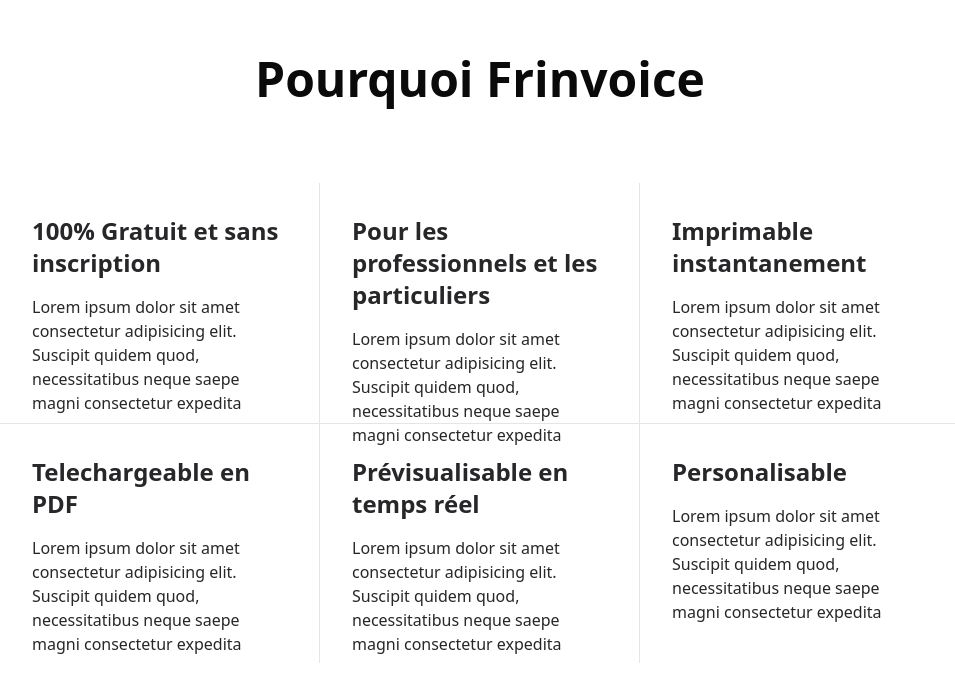
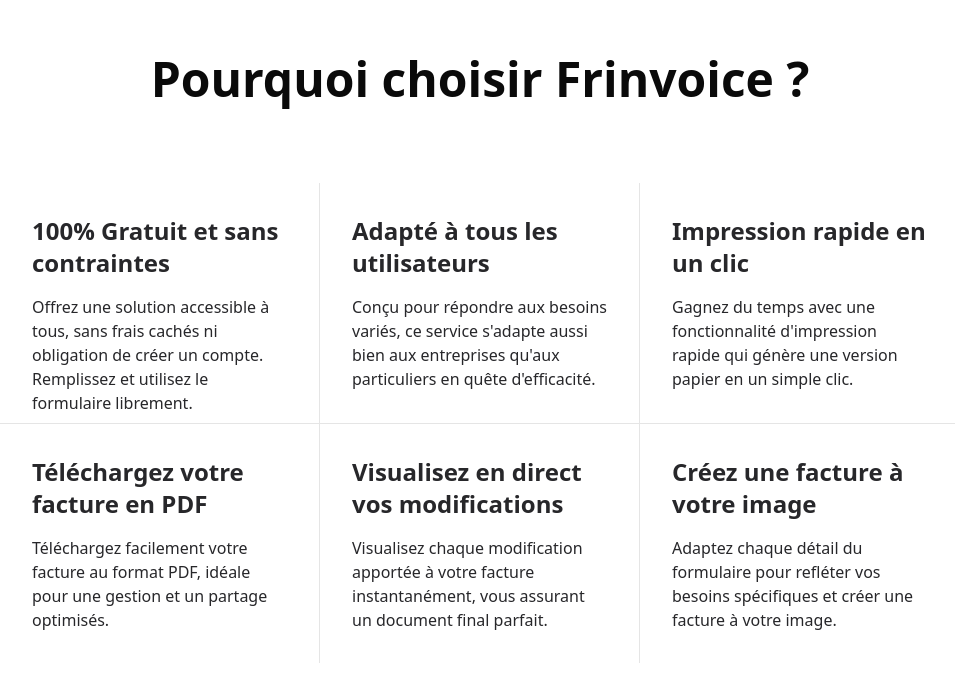
Before and after one commit to vickod/frinvoice, a Next.js app: page / in a window 1280 px wide. Shown: the part 2061-2754 px from the top of the page, without its empty margins (160-1115 px from the left). Built offline with nearby package versions, Linux system fonts and the light colour scheme.

Commit message:
benefits section ends

```diff
--- a/src/app/page.tsx
+++ b/src/app/page.tsx
@@ -1,6 +1,5 @@
-import About from "@/components/global/About";
+import Benefits from "@/components/global/Benefits";
 import Footer from "@/components/global/Footer";
-import AboutTest from "@/components/global/AboutTest";
 import Header from "@/components/global/Header";
 import InvoiceSimple from "@/components/global/Invoice";
 import Navbar from "@/components/global/Navbar";
@@ -11,8 +10,7 @@
       <Navbar />
       <Header />
       <InvoiceSimple />
-      <About />
-      {/* <AboutTest /> */}
+      <Benefits />
 
       <Footer />
     </div>
--- a/src/components/global/About.tsx
+++ b/src/components/global/Benefits.tsx
@@ -4,67 +4,68 @@
 import { GiCheckMark } from "react-icons/gi";
 import { Button } from "../ui/button";
 
-export default function About() {
+export default function Benefits() {
   return (
-    <div className="mt-60 xl:w-9/12 w-11/12  mx-auto  mb-60 ">
+    <div id="benefits" className="mt-60 xl:w-9/12 w-11/12  mx-auto  mb-60 ">
       <div className="w-full">
         <h1 className="text-5xl font-semibold text-center ">
-          Pourquoi Frinvoice
+          Pourquoi choisir Frinvoice ?
         </h1>
         <div className="mt-20  grid xl:grid-cols-3 xl:grid-rows-2 sm:grid-cols-2  text-zinc-800 ">
           <div className="flex flex-col gap-4 sm:border-r max-sm:border-t h-60 p-8  ">
             <h1 className="font-semibold text-xl md:text-2xl">
-              100% Gratuit et sans inscription
+              100% Gratuit et sans contraintes
             </h1>
             <p>
-              Lorem ipsum dolor sit amet consectetur adipisicing elit. Suscipit
-              quidem quod, necessitatibus neque saepe magni consectetur expedita
+              Offrez une solution accessible à tous, sans frais cachés ni
+              obligation de créer un compte. Remplissez et utilisez le
+              formulaire librement.
             </p>
           </div>
           <div className="flex flex-col gap-4 xl:border-r max-sm:border-t h-60 p-8 ">
             <h1 className="font-semibold text-xl md:text-2xl">
-              Pour les professionnels et les particuliers
+              Adapté à tous les utilisateurs
             </h1>
             <p>
-              Lorem ipsum dolor sit amet consectetur adipisicing elit. Suscipit
-              quidem quod, necessitatibus neque saepe magni consectetur expedita
+              Conçu pour répondre aux besoins variés, ce service s'adapte aussi
+              bien aux entreprises qu'aux particuliers en quête d'efficacité.
             </p>
             {/* <GiCheckMark className="size-10 text-green-500" /> */}
           </div>
           <div className="flex flex-col gap-4 max-xl:border-t min-sm:border-r xl:border-r-0   h-60 p-8 ">
             <h1 className="font-semibold text-xl md:text-2xl">
-              Imprimable instantanement
+              Impression rapide en un clic
             </h1>
             <p>
-              Lorem ipsum dolor sit amet consectetur adipisicing elit. Suscipit
-              quidem quod, necessitatibus neque saepe magni consectetur expedita
+              Gagnez du temps avec une fonctionnalité d'impression rapide qui
+              génère une version papier en un simple clic.
             </p>
           </div>
           <div className="flex flex-col gap-4 border-t xl:border-r h-60 p-8 ">
             <h1 className="font-semibold text-xl md:text-2xl">
-              Telechargeable en PDF
+              Téléchargez votre facture en PDF
             </h1>
             <p>
-              Lorem ipsum dolor sit amet consectetur adipisicing elit. Suscipit
-              quidem quod, necessitatibus neque saepe magni consectetur expedita
+              Téléchargez facilement votre facture au format PDF, idéale pour
+              une gestion et un partage optimisés.
             </p>
           </div>
           <div className="flex flex-col gap-4 border-t sm:border-r h-60 p-8 ">
             <h1 className="font-semibold text-xl md:text-2xl">
-              Prévisualisable en temps réel
+              Visualisez en direct vos modifications
             </h1>
             <p>
-              Lorem ipsum dolor sit amet consectetur adipisicing elit. Suscipit
-              quidem quod, necessitatibus neque saepe magni consectetur expedita
+              Visualisez chaque modification apportée à votre facture
+              instantanément, vous assurant un document final parfait.
             </p>
           </div>
           <div className="flex flex-col gap-4 border-t h-60 p-8 ">
             <h1 className="font-semibold text-xl md:text-2xl">
-              Personalisable
+              Créez une facture à votre image
             </h1>
             <p>
-              Lorem ipsum dolor sit amet consectetur adipisicing elit. Suscipit
-              quidem quod, necessitatibus neque saepe magni consectetur expedita
+              Adaptez chaque détail du formulaire pour refléter vos besoins
+              spécifiques et créer une facture à votre image.
             </p>
           </div>
         </div>
--- a/src/components/global/Footer.tsx
+++ b/src/components/global/Footer.tsx
@@ -4,7 +4,7 @@
 
 export default function Footer() {
   return (
-    <div className=" bg-gray-600">
+    <div id="contact" className=" bg-gray-600">
       <h1 className="text-3xl font-bold text-center pt-8 mb-8 ">Contact</h1>
       <div className=" flex gap-8 justify-center mb-8 ">
         <Link href="">
--- a/src/components/global/Invoice.tsx
+++ b/src/components/global/Invoice.tsx
@@ -203,7 +203,7 @@
 
   return (
     <div
-      id="form"
+      id="invoice"
       className="  min-h-[800px] p-2 md:w-11/12 lg:w-9/12  xl:w-8/12 mx-auto mb-20 -mt-40 z-20 relative"
     >
       {/* <h1 className="text-center text-5xl pt-40 pb-20 font-bold">Facture</h1> */}
--- a/src/components/global/Navbar.tsx
+++ b/src/components/global/Navbar.tsx
@@ -19,9 +19,13 @@
           <p className="text-2xl font-bold"> Frinvoice</p>
         </div>
         <div>
-          <ul>
-            <li></li>
-            <li></li>
+          <ul className="flex gap-8">
+            <li className="text-xl">
+              <Link href="#invoice">Créer une facture</Link>
+            </li>
+            <li className="text-xl">
+              <Link href="#benefits">Avantages</Link>
+            </li>
             <li className="text-xl">
               <Link href="#contact">Contact</Link>
             </li>
```
Also changed, not shown: src/components/global/AboutTest.tsx (deleted, +0 -195 lines).
